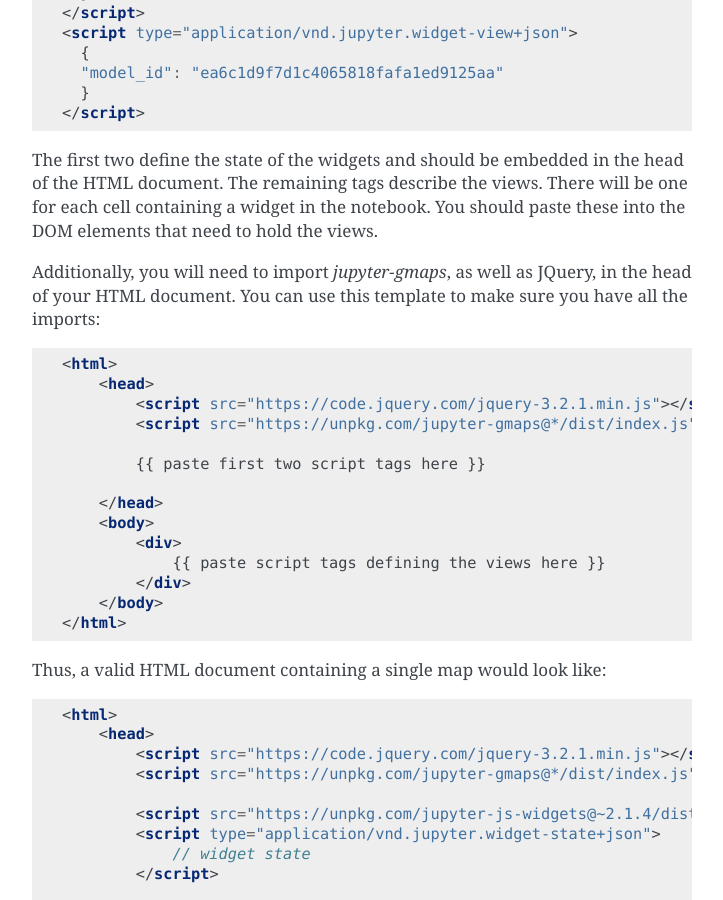
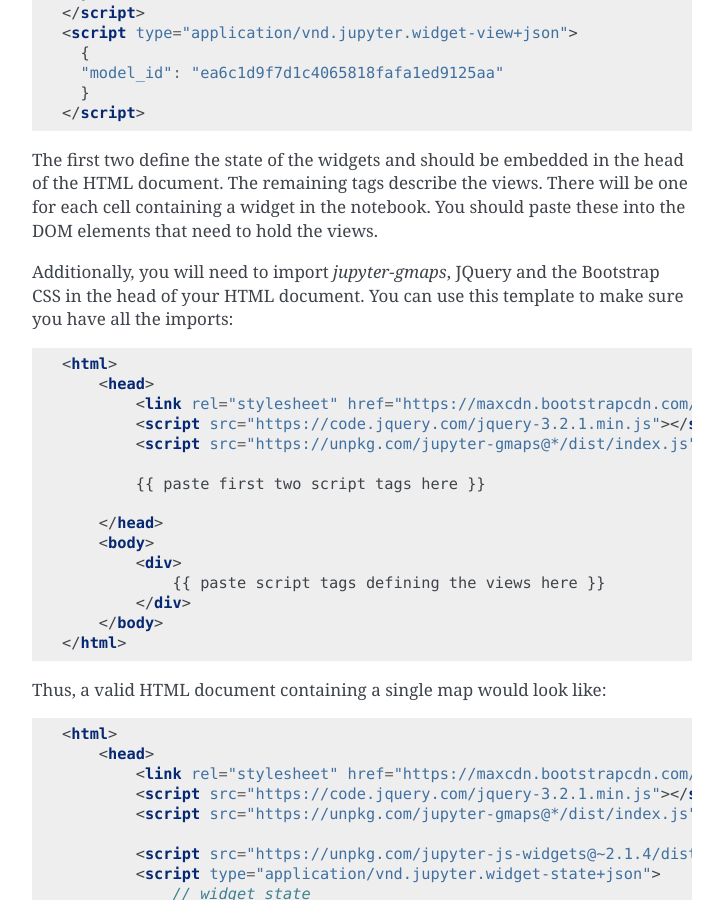
Before and after one commit to pbugnion/gmaps, a Sphinx documentation site: the page built from docs/source/export.rst, in a window 1280 px wide and 900 px high, scrolled down 854 px. Shown: the whole window, without its empty margins (388-1111 px from the left). Built offline with Sphinx 7.4.7, drawn with Linux system fonts in a browser that asks for light colours.

Commit message:
Add reference to Bootstrap when embedding

```diff
--- a/docs/source/export.rst
+++ b/docs/source/export.rst
@@ -47,12 +47,13 @@ You can export maps to HTML using the infrastructure provided by `ipywidgets`. I
 
 The first two define the state of the widgets and should be embedded in the head of the HTML document. The remaining tags describe the views. There will be one for each cell containing a widget in the notebook. You should paste these into the DOM elements that need to hold the views.
 
-Additionally, you will need to import `jupyter-gmaps`, as well as JQuery, in the head of your HTML document. You can use this template to make sure you have all the imports:
+Additionally, you will need to import `jupyter-gmaps`, JQuery and the Bootstrap CSS in the head of your HTML document. You can use this template to make sure you have all the imports:
 
 .. code-block:: html
 
     <html>
         <head>
+            <link rel="stylesheet" href="https://maxcdn.bootstrapcdn.com/bootstrap/3.3.7/css/bootstrap.min.css">
             <script src="https://code.jquery.com/jquery-3.2.1.min.js"></script>
             <script src="https://unpkg.com/jupyter-gmaps@*/dist/index.js"></script>
 
@@ -73,6 +74,7 @@ Thus, a valid HTML document containing a single map would look like:
 
    <html>
        <head>
+           <link rel="stylesheet" href="https://maxcdn.bootstrapcdn.com/bootstrap/3.3.7/css/bootstrap.min.css">
            <script src="https://code.jquery.com/jquery-3.2.1.min.js"></script>
            <script src="https://unpkg.com/jupyter-gmaps@*/dist/index.js"></script>
 
```
